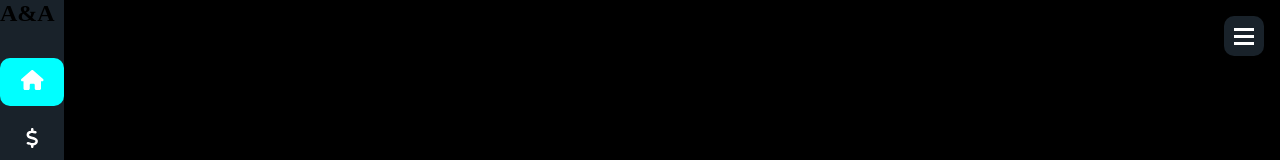
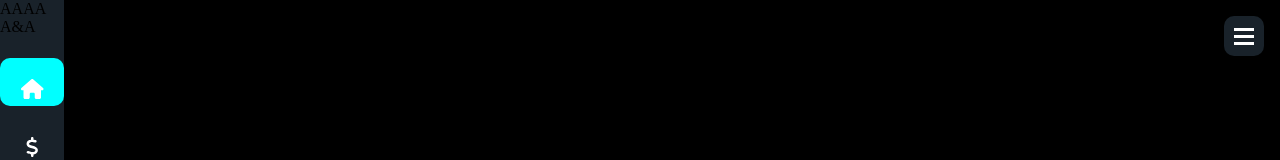
Before and after one commit to rodis00/expense-tracker, a React (Create React App) app in the folder frontend/: page / in a window 1280 px wide. Shown: the top 160 px of the page. Built offline with nearby package versions, Linux system fonts and the light colour scheme.

Commit message:
preparing code creating logo in css

```diff
--- a/frontend/src/components/Nav/Nav.jsx
+++ b/frontend/src/components/Nav/Nav.jsx
@@ -38,7 +38,15 @@ function Nav() {
           menuActive ? classes.navbarActive : ""
         }`}
       >
-        <h2>A&A</h2>
+        <div className={classes.navbar__logo}>
+          <div className={classes.navbar__logo__container}>
+            <span className={classes.logo__first}>A</span>
+            <span className={classes.logo__second}>A</span>
+            <span className={classes.logo__third}>A</span>
+            <span className={classes.logo__fourth}>A</span>
+          </div>
+          <p className={classes.navbar__logo__p}>A&A</p>
+        </div>
         <ul className={classes.navbar__list}>
           {navElements.map((elem) => (
             <li
```
